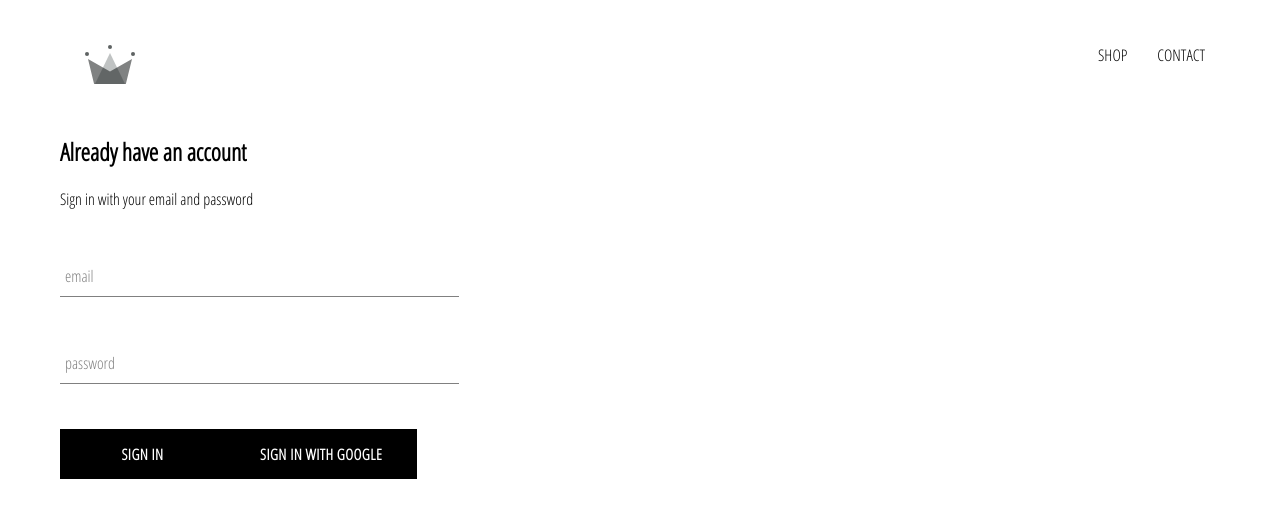
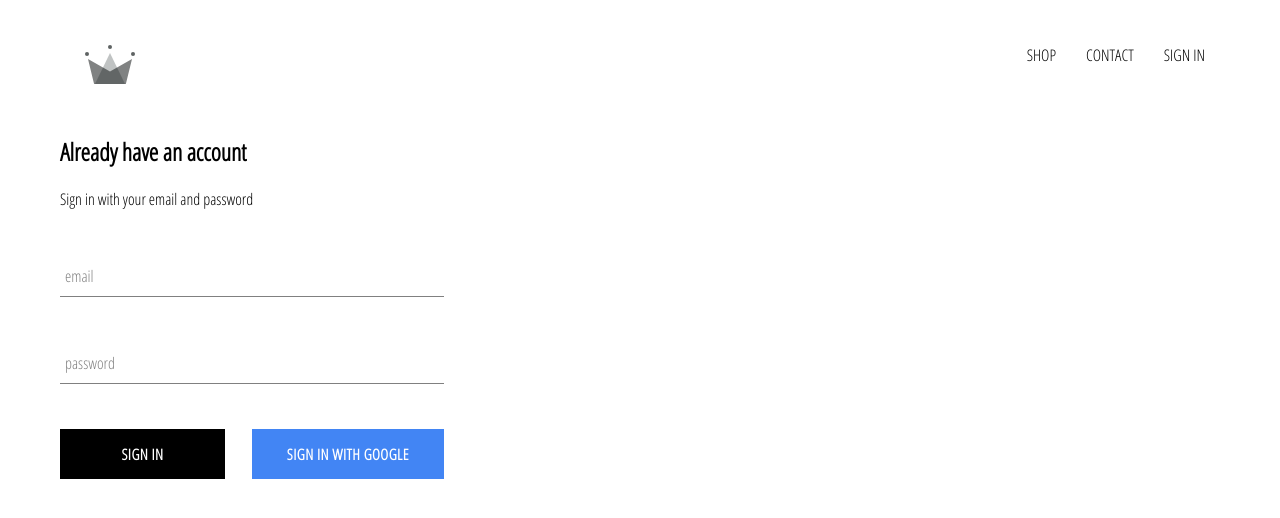
Before and after one commit to gabcamilo/crwn-clothing, a React (Create React App) app: page /signin in a window 1280 px wide. Shown: the top 518 px of the page. Built offline with nearby package versions, Linux system fonts and the light colour scheme; no server answers.

Commit message:
Google signin-signout with Firebase.

```diff
--- a/src/App.css
+++ b/src/App.css
@@ -7,3 +7,7 @@
 	text-decoration: none;
 	color: black;
 }
+
+* {
+	box-sizing: border-box;
+}
--- a/src/App.js
+++ b/src/App.js
@@ -1,15 +1,38 @@
-import React from 'react';
+import React, {Component} from 'react';
 import './App.css';
 import HomePage from './pages/homepage/HomePage';
 import ShopPage from './pages/shop/ShopPage';
 import SignInAndSignUp from './pages/sign-in-and-sign-up/SignInAndSignUp';
 import Header from './components/header/Header';
 import { Route, Switch } from "react-router-dom";
+import {auth} from './firebase/firebase.utils'
 
-function App() {
+class App extends Component {
+  constructor(){
+    super();
+
+    this.state = {
+      currentUser: null
+    }
+  }
+
+  unsubscribeFromAuth = null;
+
+  componentDidMount() {
+    this.unsubscribeFromAuth = auth.onAuthStateChanged(user => {
+      this.setState({ currentUser: user });
+      // console.log(user);
+    });
+  }
+
+  componentWillUnmount() {
+    this.unsubscribeFromAuth();
+  }
+
+  render() {
     return (
       <div>
-      <Header />
+        <Header currentUser={this.state.currentUser}/>
         <Switch>
           <Route exact path="/" component={HomePage}/>
           <Route exact path="/shop" component={ShopPage}/>
@@ -18,5 +41,6 @@
       </div>
     );
   }
+}
 
 export default App;
--- a/src/components/custom-button/CustomButton.jsx
+++ b/src/components/custom-button/CustomButton.jsx
@@ -1,9 +1,10 @@
 import React from 'react'
 import './CustomButton.scss'
 
-const CustomButton = ({children, ...otherProps}) => {
+const CustomButton = ({children, isGoogleSignIn, ...otherProps}) => {
 	return (
-		<button className="custom-button" {...otherProps}>
+		<button className={`${isGoogleSignIn ? 'google-sign-in' : ''} custom-button` }
+		{...otherProps}>
 			{children}
 		</button>
 	)
--- a/src/components/custom-button/CustomButton.scss
+++ b/src/components/custom-button/CustomButton.scss
@@ -19,4 +19,14 @@
     color: black;
     border: 1px solid black;
   }
+
+  &.google-sign-in {
+    background-color: #4285f4;
+    color:white;
+
+    &:hover{
+      background-color: #357ae8;
+      border: none;
+    }
+  }
 }
--- a/src/components/header/Header.jsx
+++ b/src/components/header/Header.jsx
@@ -2,16 +2,26 @@
 import './Header.scss'
 import {ReactComponent as Logo} from '../../assets/icon.svg'
 import {Link} from 'react-router-dom'
+import {auth} from '../../firebase/firebase.utils'
 
-const Header = () => {
+const Header = ({currentUser}) => {
 	return (
 		<div className="header">
 			<Link className="logo-container" to="/">
 				<Logo className="logo"/>
 			</Link>
 			<div className="options">
-				<Link className="option" to="/shop">SHOP</Link>
-				<Link className="option" to="/contact">CONTACT</Link>
+				<Link className="option" to="/shop">
+					SHOP
+				</Link>
+				<Link className="option" to="/contact">
+					CONTACT
+				</Link>
+				{currentUser ? (
+					<div className='option' onClick={() => auth.signOut()}>SIGN OUT</div>
+				) : (
+					<Link className='option' to='/signin'>SIGN IN</Link>
+				)}
 			</div>
 		</div>
 	)
--- a/src/components/header/Header.scss
+++ b/src/components/header/Header.scss
@@ -20,6 +20,7 @@
 
     .option {
       padding: 10px 15px;
+      cursor: pointer;
     }
   }
 }
--- a/src/components/sign-in/SignIn.jsx
+++ b/src/components/sign-in/SignIn.jsx
@@ -34,8 +34,10 @@
 					<FormInput type="email" name="email" label="email" value={this.state.email} handleChange={this.handleChange} required/>
 					<FormInput type="password" name="password" label="password" value={this.state.password} handleChange={this.handleChange} required/>
 
-					<CustomButton type="submit">Sign in</CustomButton>
-					<CustomButton onClick={signInWithGoogle}>Sign in with Google</CustomButton>
+					<div className="buttons">
+						<CustomButton type="submit">Sign in</CustomButton>
+						<CustomButton onClick={signInWithGoogle} isGoogleSignIn>Sign in with Google</CustomButton>
+					</div>
 				</form>
 			</div>
 		)
--- a/src/components/sign-in/SignIn.scss
+++ b/src/components/sign-in/SignIn.scss
@@ -7,3 +7,8 @@
 		margin: 10px 0;
 	}
 }
+
+.buttons{
+	display: flex;
+	justify-content: space-between;
+}
--- a/src/firebase/firebase.utils.js
+++ b/src/firebase/firebase.utils.js
@@ -13,13 +13,13 @@
 	measurementId: "G-3QM06ZR2CQ"
 };
 
-firebase.initializeApp(config)
+firebase.initializeApp(config);
 
 export const auth = firebase.auth();
 export const firestore = firebase.firestore();
 
 const provider = new firebase.auth.GoogleAuthProvider();
-provider.setCustomParameters({propmt: 'select_account'});
-export const signInWithGoogle = () =>auth.signInWithPopup(provider);
+provider.setCustomParameters({prompt: 'select_account'});
+export const signInWithGoogle = () => auth.signInWithPopup(provider);
 
 export default firebase;
```
Lines whose indentation alone changed are shown as unchanged.
